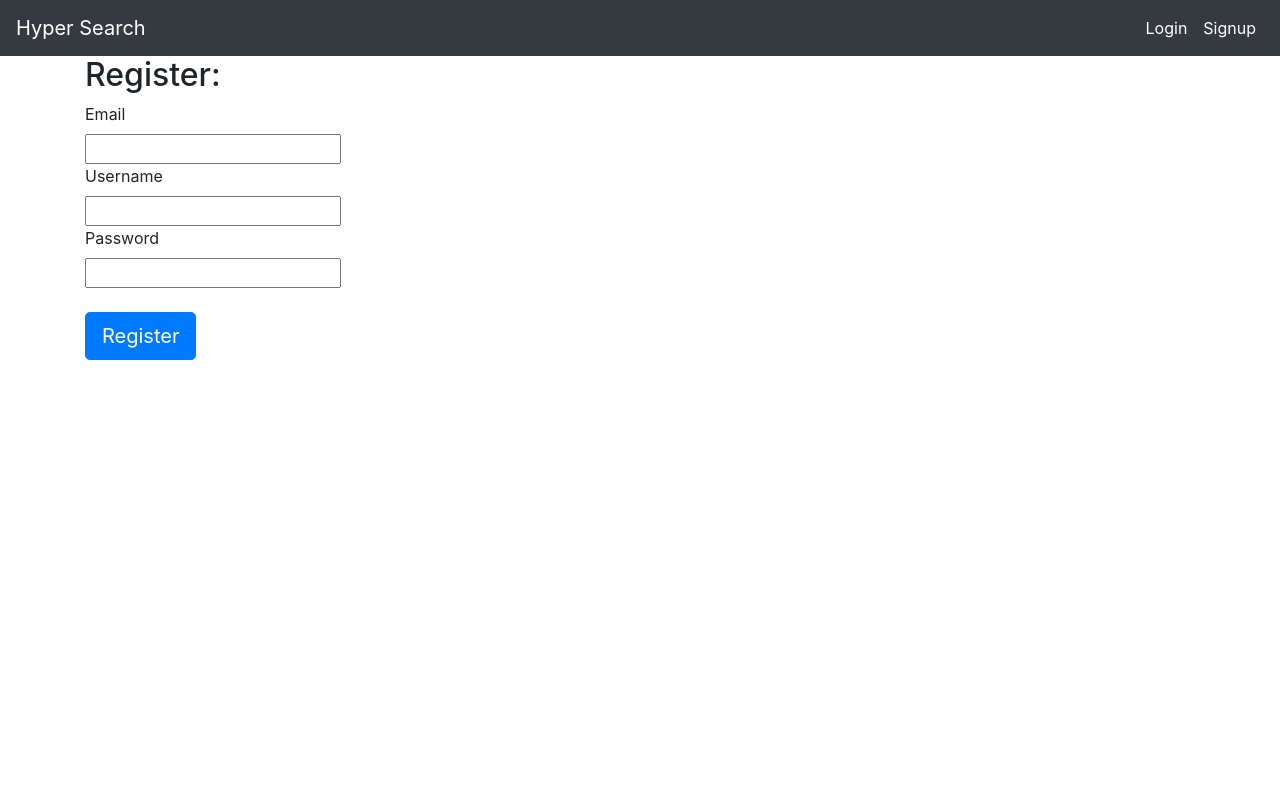
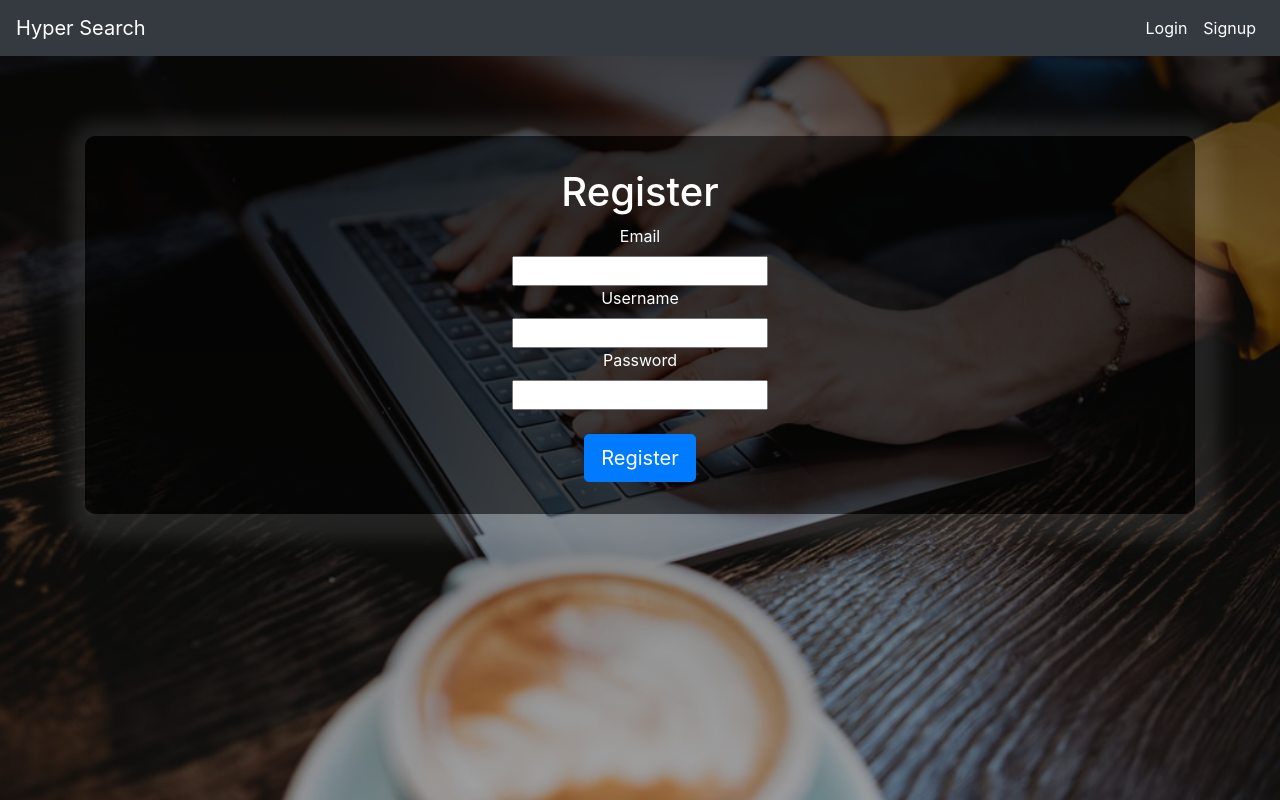
Before and after one commit to Akhil-Eaga/hyper-search-web-application, a Flask app: page /signup in a window 1280 px wide. Run offline with Flask 2, Linux system fonts and the light colour scheme; some libraries are stand-ins or nearby versions.

Commit message:
email validation, styling of login, register and home pages

```diff
--- a/app.py
+++ b/app.py
@@ -49,7 +49,7 @@ class LoginForm(FlaskForm):
 # Email("This field requires a valid email address"),
 # registrattion form to create the form fields and data validation
 class RegisterForm(FlaskForm):
-    email = StringField("Email", validators=[InputRequired("Please enter your email address"), Length(max=50)])
+    email = StringField("Email", validators=[InputRequired("Please enter your email address"), Email("This field requires a valid email address"), Length(max=50)])
     username = StringField("Username", validators=[InputRequired(), Length(min=4, max=15)])
     password = PasswordField("Password", validators=[InputRequired(), Length(min=8, max=80)])
 
@@ -71,10 +71,12 @@ def login():
             if check_password_hash(user.password, form.password.data):
                 login_user(user, remember=form.remember.data)
                 return redirect(url_for("dashboard"))
-
-        # flashing a warning message to the user
-        flash("Invalid email or password")
-        return redirect(url_for('login'))
+            else:
+                flash("Wrong password. Please try again.")
+                return redirect(url_for('login'))
+        else:
+            flash("Account doesn't exist. Please register before logging in.")
+            return redirect(url_for('login'))
 
     return render_template("login.html", page_title="Login", form=form)
 
@@ -84,12 +86,18 @@ def signup():
     form = RegisterForm()
 
     if form.validate_on_submit():
-        # sha256 method generates a password that is 80 characters long
-        # this is the reason why the password field was made 80 characters long
-        hashed_password = generate_password_hash(form.password.data, method = "sha256")
-        new_user = User(username=form.username.data, email=form.email.data, password=hashed_password)
-        db.session.add(new_user)
-        db.session.commit()
+        usernamecheck = User.query.filter_by(username = form.username.data).first()
+        useremailcheck = User.query.filter_by(email=form.email.data).first()
+        if not useremailcheck and not usernamecheck:
+            # sha256 method generates a password that is 80 characters long
+            # this is the reason why the password field was made 80 characters long
+            hashed_password = generate_password_hash(form.password.data, method = "sha256")
+            new_user = User(username=form.username.data, email=form.email.data, password=hashed_password)
+            db.session.add(new_user)
+            db.session.commit()
+        else:
+            flash("User account already exists")
+            return redirect(url_for('signup'))
 
         # flashing the success message to the user
         flash("Your account is successfully created !")
--- /dev/null
+++ b/static/css/signuppage.css
@@ -0,0 +1,22 @@
+body {
+    background-image: linear-gradient(rgba(0, 0, 0, 0.7), rgba(0, 0, 0, 0.3)), url(/static/images/signuppage-hero-image.jfif);
+    height: 100vh;
+    background-size: cover;
+    background-position: center;
+    background-attachment: fixed;
+}
+
+.signuppage-form-container {
+    color: white;
+    text-align: center;
+    background-color: rgba(0,0,0,0.5);
+    border-radius: 10px;
+    padding: 1rem;
+    margin: auto;
+    margin-top: 5rem;
+    box-shadow: 5px 5px 20px 20px rgba(255,255,255,0.1);
+}
+
+.form-signin {
+    padding: 1rem;
+}
--- a/static/css/styles.css
+++ b/static/css/styles.css
@@ -1,7 +1,7 @@
-/* GLOBAL STYLES */
+GLOBAL STYLES
 * {
     margin: 0;
     padding: 0;
     box-sizing: border-box;
-    /* font-family: 'Lato', sans-serif; */
+    font-family: 'Lato', sans-serif;
 }
--- a/templates/base.html
+++ b/templates/base.html
@@ -27,8 +27,11 @@
   <link rel="preconnect" href="https://fonts.gstatic.com">
   <link href="https://fonts.googleapis.com/css2?family=Lato:wght@300;400;700&display=swap" rel="stylesheet">
 
+  <!-- <link rel="preconnect" href="https://fonts.gstatic.com">
+  <link href="https://fonts.googleapis.com/css2?family=Source+Sans+Pro:wght@300;400;600&display=swap" rel="stylesheet"> -->
+
   <!-- Custom but common styles -->
-  <!-- <link rel="stylesheet" href="{{url_for('.static', filename = 'styles.css')}}"> -->
+  <link rel="stylesheet" href="{{url_for('static', filename = 'css/styles.css')}}">
 
   <!-- Add custom style sheets from individual html pages -->
   {% block styles %}
@@ -63,10 +66,11 @@
       </ul>
     </div>
   </nav>
+  <!-- content will be inserted from other templates -->
   {% block content %}
   {% endblock %}
-  <!--
-  <footer>
+
+  <!-- <footer>
     <div>
       <p>&#169; 2021 - Created with passion by Akhil Eaga and Arjun Panicker</p>
     </div>
--- a/templates/index.html
+++ b/templates/index.html
@@ -1,7 +1,7 @@
 {% extends "base.html" %}
 
 {% block styles %}
-<link rel="stylesheet" href="{{ url_for('static', filename='css/indexpage.css')}}">
+<link rel="stylesheet" type="text/css" href="{{ url_for('static', filename='css/indexpage.css') }}">
 {% endblock %}
 
 
@@ -17,7 +17,9 @@
 {% endfor %}
 
 <div class="container">
-    <h1 id="home-page-heading">Hyper Search</h1>
+    <div class="home-page-heading-container">
+        <h1 id="home-page-heading">Hyper Search</h1>
+    </div>
     <p>Learn to search the Google effectively</p>
 
     <p>In this web application, you will learn some useful techniques that will help you find what you want quickly on
--- a/templates/signup.html
+++ b/templates/signup.html
@@ -1,13 +1,13 @@
 {% extends "base.html" %}
 
 {% block styles %}
-<link rel="stylesheet" href="{{ url_for('.static', filename='signuppage.css')}}">
+<link rel="stylesheet" href="{{ url_for('static', filename='css/signuppage.css')}}">
 {% endblock %}
 
 
 {% block content %}
 {% for each_message in get_flashed_messages() %}
-<div class="alert alert-success alert-dismissible fade show" role="alert">
+<div class="alert alert-info alert-dismissible fade show" role="alert">
     {{ each_message }}
     <button type="button" class="close" data-dismiss="alert" aria-label="Close">
         <span aria-hidden="true">&times;</span>
@@ -16,16 +16,28 @@
 {% endfor %}
 
 <div class="container">
+    <div class="signuppage-form-container">
         <form action="/signup" method="POST" class="form-signin">
-        <h2 class="form-signin-heading">Register:</h2>
+            <div>
+                <h1 class="form-signin-heading">Register</h1>
                 {{ form.hidden_tag() }}
+            </div>
+            <div>
                 {{ form.email.label}}<br>{{form.email}}
+            </div>
+            <div>
+                {{ form.username.label}}<br>{{form.username}}
+            </div>
+            <div>
+                {{form.password.label}}<br>{{form.password}}
+            </div>
             <br>
-        {{ form.username.label}}<br>{{form.username}}
-        <br>
-        {{form.password.label}}<br>{{form.password}}
-        <br><br>
+            <div>
                 <button type="submit" class="btn btn-lg btn-primary">Register</button>
+            </div>
+
         </form>
     </div>
+
+</div>
 {% endblock %}
```
Also changed, not shown: static/css/indexpage.css (+23 -6 lines), static/css/loginpage.css (added, +23 -0 lines), templates/login.html (+14 -5 lines), database.db, static/images/homepage-hero-image.jfif (added), static/images/loginpage-hero-image.jfif (added), static/images/signuppage-hero-image.jfif (added), 1 other file. Lines whose indentation alone changed are shown as unchanged.
